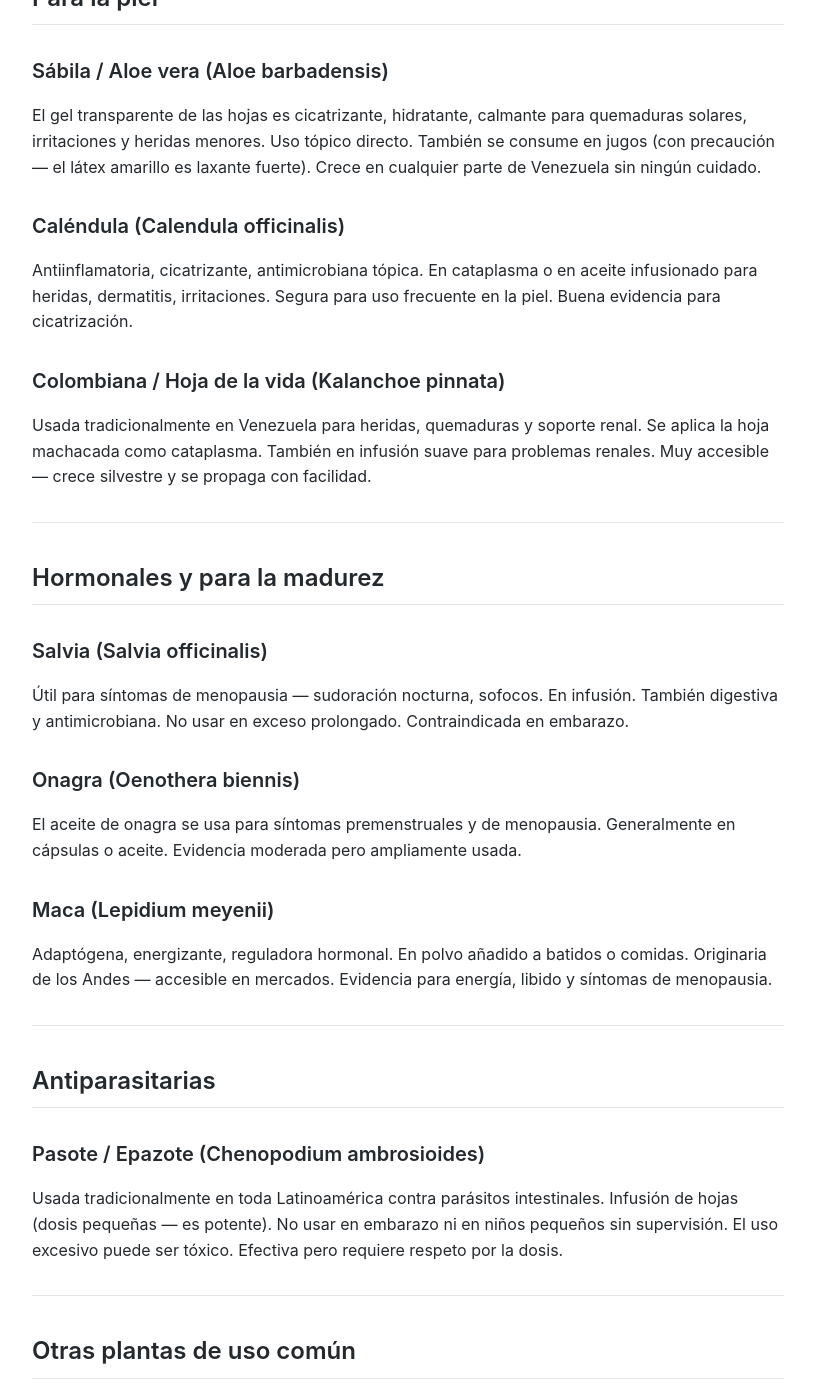
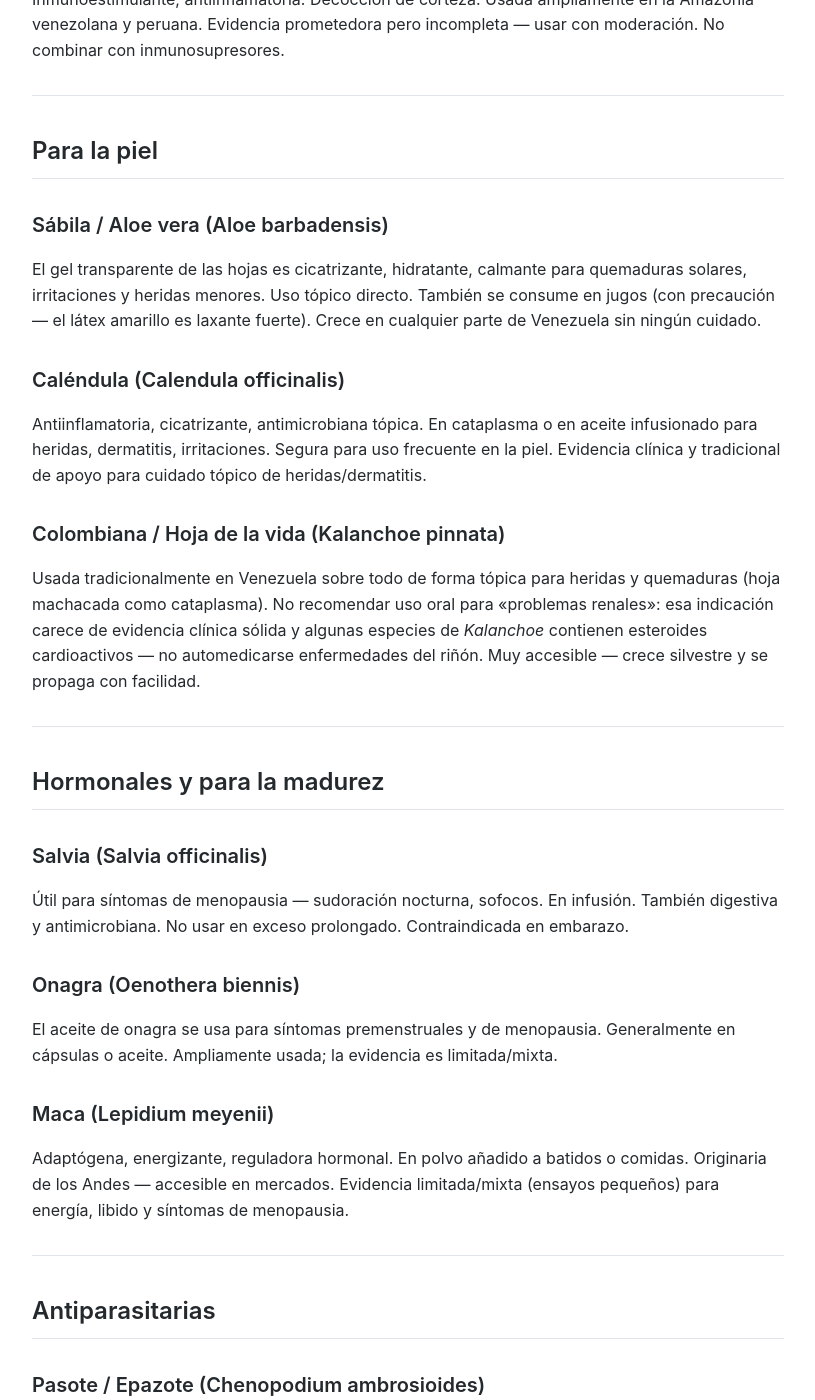
Before and after one commit to axeladriant/venezuela, a Jekyll site: the page built from salud/plantas.md, in a window 1280 px wide and 1400 px high, scrolled down 4152 px. Shown: the whole window, without its empty margins (232-1047 px from the left). Built offline with Jekyll 4.4.1, drawn with Linux system fonts in a browser that asks for light colours; our own code applies the rules of GitHub Pages for plain Markdown files; some of the changed text lies outside the part shown.

Commit message:
fix(fact-check): plantas evidence softens, kalanchoe renal, parchita, epazote safety

```diff
--- a/salud/plantas.md
+++ b/salud/plantas.md
@@ -40,7 +40,7 @@ Antiinflamatorio potente, digestivo, alivia náuseas. Se usa rallado en infusió
 
 ### Cúrcuma (Curcuma longa)
 
-Antiinflamatorio de amplio espectro gracias a la curcumina. Se potencia combinándola con pimienta negra (piperina aumenta la absorción hasta 2000%). Se usa en infusión, en comidas, o como pasta para inflamaciones tópicas. Evidencia creciente para artritis, digestión y prevención de enfermedades crónicas.
+Antiinflamatorio de amplio espectro gracias a la curcumina. Se potencia tradicionalmente combinándola con pimienta negra (algunos estudios farmacocinéticos antiguos sugieren que la piperina puede elevar niveles sanguíneos de curcumina; el hallazgo no está firmemente replicado y la relevancia clínica es incierta; la piperina puede interactuar con medicamentos). Se usa en infusión, en comidas, o como pasta para inflamaciones tópicas. Evidencia creciente para artritis, digestión y prevención de enfermedades crónicas.
 
 ### Llantén (Plantago major)
 
@@ -68,7 +68,7 @@ Usada tradicionalmente en Venezuela para asma y problemas respiratorios. Se prep
 
 ### Saúco (Sambucus nigra)
 
-Antigripal, febrífugo, expectorante. Infusión de flores para gripe y fiebre. Las bayas cocidas también son útiles (nunca crudas — contienen compuestos que causan malestar). Buena evidencia para reducir duración de resfriados.
+Antigripal, febrífugo, expectorante. Infusión de flores para gripe y fiebre. Las bayas cocidas también son útiles (nunca crudas — contienen compuestos que causan malestar). Posible beneficio modesto sobre síntomas de resfriado en algunos ensayos pequeños; la certeza de la evidencia es baja e incierta.
 
 ---
 
@@ -76,7 +76,7 @@ Antigripal, febrífugo, expectorante. Infusión de flores para gripe y fiebre. L
 
 ### Pasiflora / Parchita silvestre (Passiflora incarnata)
 
-Ansiolítico natural con buena evidencia. Infusión para ansiedad, insomnio y tensión nerviosa. Más suave que la valeriana. La parchita cultivada (Passiflora edulis) es pariente cercana — el jugo de parchita también tiene efecto calmante suave.
+Ansiolítico natural con evidencia prometedora/moderada (ensayos a menudo pequeños). Infusión de partes aéreas para ansiedad, insomnio y tensión nerviosa. Más suave que la valeriana. La parchita cultivada (*Passiflora edulis*) es pariente cercana, pero el efecto calmante del jugo de su fruto no está bien establecido clínicamente — no equivoquemos especies ni partes de la planta.
 
 ### Toronjil (Melissa officinalis)
 
@@ -88,7 +88,7 @@ Clásico para el sueño y la ansiedad. Infusión suave antes de dormir. Seguro,
 
 ### Valeriana (Valeriana officinalis)
 
-Más potente que las anteriores. Para insomnio persistente y ansiedad marcada. En infusión o tintura. Olor fuerte, sabor amargo. No mezclar con medicamentos sedantes. Buena evidencia científica.
+Más potente que las anteriores. Para insomnio persistente y ansiedad marcada. En infusión o tintura. Olor fuerte, sabor amargo. No mezclar con medicamentos sedantes. Evidencia mixta/limitada para sueño subjetivo.
 
 ---
 
@@ -100,7 +100,7 @@ Rica en vitaminas, minerales y antioxidantes. Las hojas se usan en infusión, en
 
 ### Ajo (Allium sativum)
 
-Antimicrobiano, antiviral, antiinflamatorio, regulador de presión arterial. Crudo es más potente (la alicina se activa al machacar y esperar 10 minutos antes de consumir). Un diente diario en ayunas es práctica tradicional con respaldo científico sólido.
+Antimicrobiano, antiviral, antiinflamatorio, regulador de presión arterial. Crudo es más potente (la alicina se activa al machacar y esperar 10 minutos antes de consumir). Un diente diario en ayunas es práctica tradicional; los metanálisis apoyan un efecto modesto sobre la presión con suplementos, pero no validan ese protocolo concreto como «ciencia sólida». Precaución si hay anticoagulantes o cirugía próxima.
 
 ### Uña de gato (Uncaria tomentosa)
 
@@ -116,11 +116,11 @@ El gel transparente de las hojas es cicatrizante, hidratante, calmante para quem
 
 ### Caléndula (Calendula officinalis)
 
-Antiinflamatoria, cicatrizante, antimicrobiana tópica. En cataplasma o en aceite infusionado para heridas, dermatitis, irritaciones. Segura para uso frecuente en la piel. Buena evidencia para cicatrización.
+Antiinflamatoria, cicatrizante, antimicrobiana tópica. En cataplasma o en aceite infusionado para heridas, dermatitis, irritaciones. Segura para uso frecuente en la piel. Evidencia clínica y tradicional de apoyo para cuidado tópico de heridas/dermatitis.
 
 ### Colombiana / Hoja de la vida (Kalanchoe pinnata)
 
-Usada tradicionalmente en Venezuela para heridas, quemaduras y soporte renal. Se aplica la hoja machacada como cataplasma. También en infusión suave para problemas renales. Muy accesible — crece silvestre y se propaga con facilidad.
+Usada tradicionalmente en Venezuela sobre todo de forma tópica para heridas y quemaduras (hoja machacada como cataplasma). No recomendar uso oral para «problemas renales»: esa indicación carece de evidencia clínica sólida y algunas especies de *Kalanchoe* contienen esteroides cardioactivos — no automedicarse enfermedades del riñón. Muy accesible — crece silvestre y se propaga con facilidad.
 
 ---
 
@@ -132,11 +132,11 @@ Usada tradicionalmente en Venezuela para heridas, quemaduras y soporte renal. Se
 
 ### Onagra (Oenothera biennis)
 
-El aceite de onagra se usa para síntomas premenstruales y de menopausia. Generalmente en cápsulas o aceite. Evidencia moderada pero ampliamente usada.
+El aceite de onagra se usa para síntomas premenstruales y de menopausia. Generalmente en cápsulas o aceite. Ampliamente usada; la evidencia es limitada/mixta.
 
 ### Maca (Lepidium meyenii)
 
-Adaptógena, energizante, reguladora hormonal. En polvo añadido a batidos o comidas. Originaria de los Andes — accesible en mercados. Evidencia para energía, libido y síntomas de menopausia.
+Adaptógena, energizante, reguladora hormonal. En polvo añadido a batidos o comidas. Originaria de los Andes — accesible en mercados. Evidencia limitada/mixta (ensayos pequeños) para energía, libido y síntomas de menopausia.
 
 ---
 
@@ -144,7 +144,7 @@ Adaptógena, energizante, reguladora hormonal. En polvo añadido a batidos o com
 
 ### Pasote / Epazote (Chenopodium ambrosioides)
 
-Usada tradicionalmente en toda Latinoamérica contra parásitos intestinales. Infusión de hojas (dosis pequeñas — es potente). No usar en embarazo ni en niños pequeños sin supervisión. El uso excesivo puede ser tóxico. Efectiva pero requiere respeto por la dosis.
+Usada tradicionalmente en toda Latinoamérica contra parásitos intestinales. Distinguir uso culinario de hoja (cantidades de cocina) de cualquier protocolo antiparasitario medicinal. Nunca usar el aceite esencial (ascaridol: toxicidad neuro/hepato/renal; históricamente asociado a intoxicaciones graves). Infusión de hojas solo en dosis muy pequeñas, si acaso, y nunca como sustituto de diagnóstico médico de parasitosis. No usar en embarazo ni en niños pequeños. El uso excesivo puede ser tóxico.
 
 ---
 
@@ -152,7 +152,7 @@ Usada tradicionalmente en toda Latinoamérica contra parásitos intestinales. In
 
 ### Tua tua (Jatropha gossypiifolia)
 
-Para tensión, problemas de piel y dolores. Uso tradicional extendido en Venezuela. Se prepara en infusión de hojas. Usar con precaución — algunas partes de la planta son tóxicas.
+Para tensión, problemas de piel y dolores. Uso tradicional extendido en Venezuela. Se prepara en infusión de hojas. Usar con precaución — algunas partes de la planta son tóxicas; no improvisar dosis; buscar orientación profesional.
 
 ---
 
```
